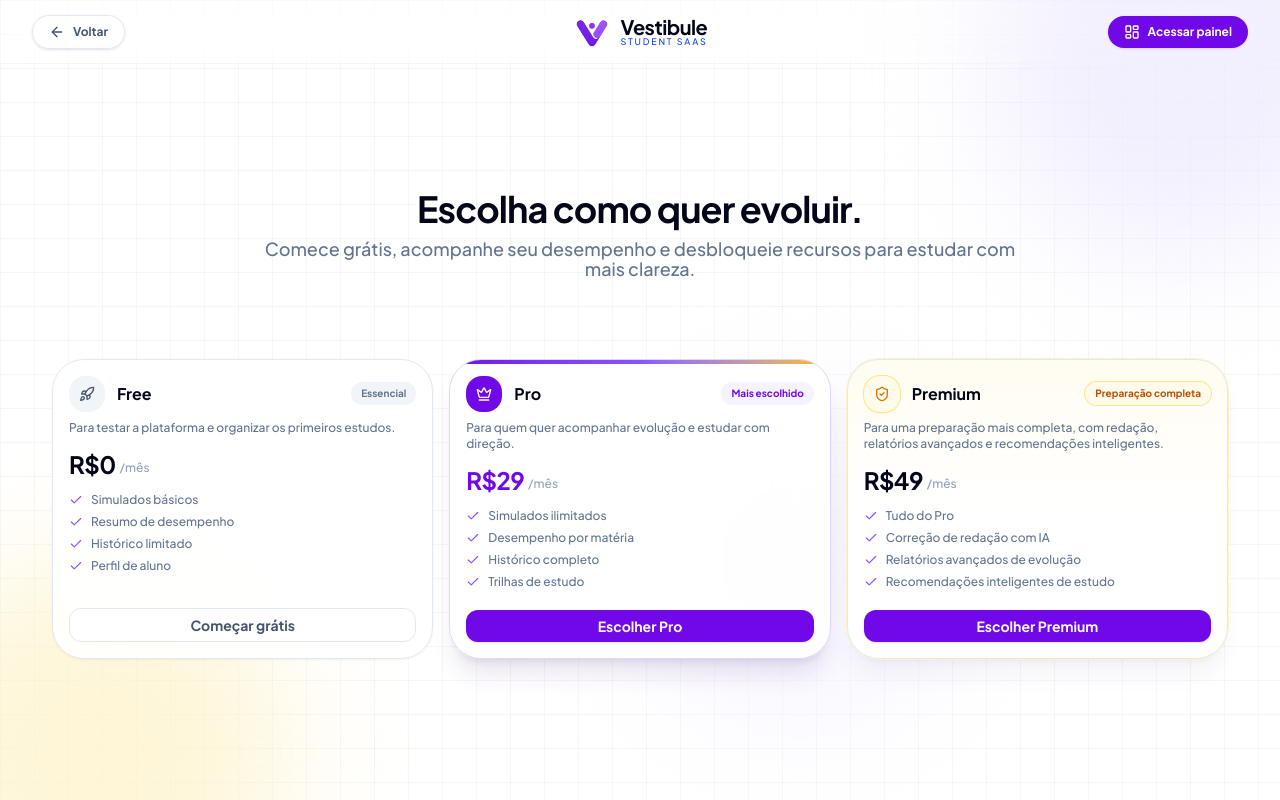
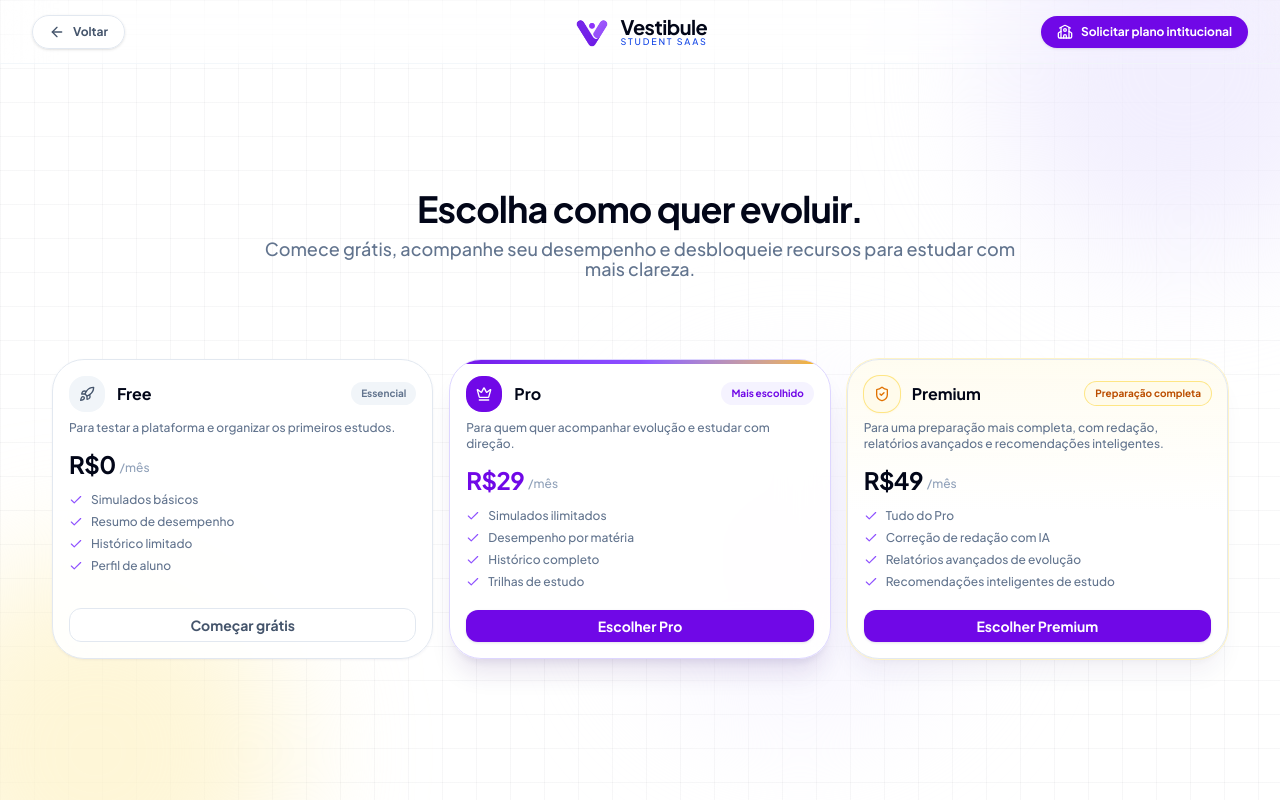
Before and after one commit to pbotelhodev/vestibule-v2, a React (Vite) app in the folder frontend/: page /planos in a window 1280 px wide. Built offline with nearby package versions, Linux system fonts and the light colour scheme; no server answers.

Commit message:
Ajuste nos links do Footer

```diff
--- a/frontend/src/components/Footer.jsx
+++ b/frontend/src/components/Footer.jsx
@@ -1,6 +1,7 @@
 /* eslint-disable no-unused-vars */
+import { useEffect } from "react";
 import { Instagram, Linkedin, Mail } from "lucide-react";
-
+import { Link, useLocation } from "react-router-dom";
 /* Component */
 import Logo from "./ui/Logo";
 
@@ -9,17 +10,16 @@ const footerColumns = [
     title: "Plataforma",
     links: [
       { label: "Início", href: "/" },
-
       { label: "Planos", href: "/planos" },
     ],
   },
   {
     title: "Para instituições",
     links: [
-      { label: "Instituições", href: "/instituicoes" },
-      { label: "Benefícios", href: "/instituicoes#beneficios" },
-      { label: "Demonstração", href: "/instituicoes#demo" },
-      { label: "Falar com especialista", href: "/institucoes#contato" },
+      { label: "Instituições", href: "/enterprise" },
+      { label: "Benefícios", href: "/enterprise" },
+      { label: "Demonstração", href: "/enterprise" },
+      { label: "Falar com especialista", href: "/contato" },
     ],
   },
   {
@@ -37,7 +37,7 @@ const footerColumns = [
       { label: "Sobre", href: "/sobre" },
       { label: "Contato", href: "/contato" },
       { label: "Ajuda", href: "/ajuda" },
-      { label: "Dúvidas frequentes", href: "#perguntas" },
+      { label: "Dúvidas frequentes", href: "/faq" },
       { label: "Termos e privacidade", href: "/termos-e-privacidade" },
     ],
   },
@@ -63,6 +63,33 @@ const socialLinks = [
 
 const Footer = () => {
   const year = new Date().getFullYear();
+  const { pathname, hash } = useLocation();
+
+  useEffect(() => {
+    // Se o usuário clicar em uma rota comum sem hash, sobe para o topo imediatamente
+    if (!hash) {
+      window.scrollTo(0, 0);
+      return;
+    }
+
+    const targetId = hash.replace("#", "");
+
+    // Função interna que tenta localizar o elemento e aplicar o scroll
+    const scrollToElement = () => {
+      const element = document.getElementById(targetId);
+
+      if (element) {
+        element.scrollIntoView({ behavior: "smooth", block: "start" });
+      } else {
+        // Se a página mudou mas o React ainda não desenhou a div,
+        // o requestAnimationFrame joga a tentativa para o próximo frame visual do navegador
+        requestAnimationFrame(scrollToElement);
+      }
+    };
+
+    // Inicia o processo de busca e rolagem assim que o pathname ou hash mudarem
+    requestAnimationFrame(scrollToElement);
+  }, [pathname, hash]);
 
   return (
     <footer className="border-t border-slate-200 bg-white">
@@ -88,7 +115,6 @@ const Footer = () => {
 
           {/* Colunas */}
           <div className="relative min-w-0">
-            {/* Fade indicando rolagem no mobile */}
             <div className="pointer-events-none absolute top-0 right-0 z-10 h-full w-14 bg-linear-to-l from-white to-transparent lg:hidden" />
 
             <div className="flex gap-4 overflow-x-auto pb-4 pr-10 [scrollbar-width:none] [&::-webkit-scrollbar]:hidden lg:grid lg:grid-cols-4 lg:gap-6 lg:overflow-visible lg:pb-0 lg:pr-0 xl:gap-5 2xl:gap-8">
@@ -134,8 +160,8 @@ const FooterColumn = ({ title, links }) => {
       <ul className="mt-4 space-y-3 xl:space-y-2.5 2xl:space-y-3">
         {links.map((link) => (
           <li key={link.label}>
-            <a
-              href={link.href}
+            <Link
+              to={link.href}
               className="
                 group inline-flex items-center gap-2 text-sm font-medium text-slate-500
                 transition-all duration-300 hover:translate-x-1 hover:text-violet-600
@@ -143,7 +169,7 @@ const FooterColumn = ({ title, links }) => {
             >
               <span className="size-1.5 rounded-full bg-violet-300 opacity-0 transition-all duration-300 group-hover:opacity-100" />
               {link.label}
-            </a>
+            </Link>
           </li>
         ))}
       </ul>
--- a/frontend/src/components/Header.jsx
+++ b/frontend/src/components/Header.jsx
@@ -23,7 +23,7 @@ const navItems = [
   },
   {
     label: "Planos",
-    path: "#planos",
+    path: "/planos",
   },
   {
     label: "FAQs",
--- a/frontend/src/pages/Login.jsx
+++ b/frontend/src/pages/Login.jsx
@@ -109,11 +109,11 @@ const LoginPage = () => {
         <section className="relative z-10 grid min-h-[calc(100dvh-32px)] place-items-center xl:h-[calc(100dvh-32px)] xl:min-h-0">
           <div className="mx-auto grid w-full max-w-6xl items-center gap-8 xl:grid-cols-[0.95fr_1.05fr] 2xl:max-w-360 2xl:grid-cols-[1fr_1.05fr] 2xl:gap-12">
             {/* Esquerda */}
-            <div className="hidden w-full flex-col items-start justify-center xl:flex">
+            <div className="hidden  w-full flex-col items-start justify-center xl:flex">
               <button
                 type="button"
                 onClick={() => navigate(-1)}
-                className="mb-6 inline-flex items-center gap-2 rounded-full border border-slate-200 bg-white px-4 py-2 text-sm font-bold text-slate-500 shadow-sm transition hover:-translate-x-0.5 hover:border-violet-200 hover:bg-violet-50 hover:text-violet-600 hover:shadow-md 2xl:mb-8"
+                className="mb-6 cursor-pointer inline-flex items-center gap-2 rounded-full border border-slate-200 bg-white px-4 py-2 text-sm font-bold text-slate-500 shadow-sm transition hover:-translate-x-0.5 hover:border-violet-200 hover:bg-violet-50 hover:text-violet-600 hover:shadow-md 2xl:mb-8"
               >
                 <ArrowLeft className="size-4" />
                 Voltar
@@ -309,7 +309,7 @@ const LoginPage = () => {
                     <button
                       type="button"
                       onClick={() => setShowPassword((prev) => !prev)}
-                      className="absolute top-1/2 right-4 -translate-y-1/2 text-slate-400 transition hover:text-violet-600"
+                      className="absolute cursor-pointer top-1/2 right-4 -translate-y-1/2 text-slate-400 transition hover:text-violet-600"
                       aria-label={
                         showPassword ? "Ocultar senha" : "Mostrar senha"
                       }
@@ -325,7 +325,7 @@ const LoginPage = () => {
 
                 <button
                   type="submit"
-                  className="group relative overflow-hidden rounded-2xl bg-violet-900 px-5 py-3 text-sm font-extrabold text-white shadow-sm transition hover:-translate-y-0.5 hover:bg-linear-to-r hover:from-violet-600 hover:via-purple-500 hover:to-blue-600 hover:shadow-xl 2xl:py-3.5"
+                  className="group relative cursor-pointer overflow-hidden rounded-2xl bg-violet-900 px-5 py-3 text-sm font-extrabold text-white shadow-sm transition hover:-translate-y-0.5 hover:bg-linear-to-r hover:from-violet-600 hover:via-purple-500 hover:to-blue-600 hover:shadow-xl 2xl:py-3.5"
                 >
                   <span className="relative z-10">Entrar na plataforma</span>
 
@@ -334,7 +334,7 @@ const LoginPage = () => {
 
                 <button
                   type="button"
-                  className="flex items-center justify-center gap-3 rounded-2xl border border-slate-200 bg-white px-5 py-3 text-sm font-extrabold text-slate-700 shadow-sm transition hover:-translate-y-0.5 hover:border-violet-200 hover:bg-slate-50 hover:text-violet-600 hover:shadow-md 2xl:py-3.5"
+                  className="flex cursor-pointer items-center justify-center gap-3 rounded-2xl border border-slate-200 bg-white px-5 py-3 text-sm font-extrabold text-slate-700 shadow-sm transition hover:-translate-y-0.5 hover:border-violet-200 hover:bg-slate-50 hover:text-violet-600 hover:shadow-md 2xl:py-3.5"
                 >
                   <span className="grid size-5 place-items-center rounded-full border border-slate-200 text-xs font-extrabold text-blue-600">
                     G
--- a/frontend/src/pages/Plans.jsx
+++ b/frontend/src/pages/Plans.jsx
@@ -7,6 +7,7 @@ import {
   ClipboardList,
   LayoutDashboard,
   Mail,
+  School,
   Sparkles,
   UsersRound,
 } from "lucide-react";
@@ -17,13 +18,16 @@ import Logo from "../components/ui/Logo";
 
 /* Services */
 import { userPlansData } from "../services/userPlans.js";
+import { useState } from "react";
 
 const PlansPage = () => {
   const navigate = useNavigate();
   const { state } = useLocation();
-  const isView =
-    state?.view !== "user" || state?.view !== "enterprise" ? "user" : state?.view;
-  alert(isView);
+  const [isView, setIsView] = useState(
+    state?.view !== "user" || state?.view !== "enterprise"
+      ? "user"
+      : state?.view,
+  );
 
   return (
     <main className="relative isolate flex min-h-dvh flex-col overflow-x-hidden bg-white text-slate-900">
@@ -52,14 +56,26 @@ const PlansPage = () => {
           </div>
 
           <div className="flex justify-end">
-            <Link
-              to="/portal"
-              className="inline-flex items-center gap-1.5 rounded-full bg-violet-700 px-3 py-1.5 text-xs font-bold text-white shadow-sm shadow-violet-950/10 transition hover:-translate-y-0.5 hover:bg-violet-600 hover:shadow-xl xl:gap-2 xl:px-4 xl:py-2"
-            >
-              <LayoutDashboard className="size-3.5 xl:size-4" />
-              <span className="hidden sm:inline">Acessar painel</span>
-              <span className="sm:hidden">Painel</span>
-            </Link>
+            {isView === "user" && (
+              <div
+                onClick={() => setIsView("enterprise")}
+                className="inline-flex items-center cursor-pointer gap-1.5 rounded-full bg-violet-700 px-3 py-2 text-xs font-bold text-white shadow-sm shadow-violet-950/10 transition hover:-translate-y-0.5 hover:bg-violet-600 hover:shadow-xl xl:gap-2 xl:px-4 xl:py-2"
+              >
+                <School className="size-3.5 xl:size-4" />
+                <span className="hidden sm:inline">
+                  Solicitar plano intitucional
+                </span>
+              </div>
+            )}
+            {isView === "enterprise" && (
+              <div
+                onClick={() => setIsView("user")}
+                className="inline-flex items-center cursor-pointer gap-1.5 rounded-full bg-violet-700 px-3 py-2 text-xs font-bold text-white shadow-sm shadow-violet-950/10 transition hover:-translate-y-0.5 hover:bg-violet-600 hover:shadow-xl xl:gap-2 xl:px-4 xl:py-2"
+              >
+                <School className="size-3.5 xl:size-4" />
+                <span className="hidden sm:inline">Ver planos individuais</span>
+              </div>
+            )}
           </div>
         </div>
       </header>
```
